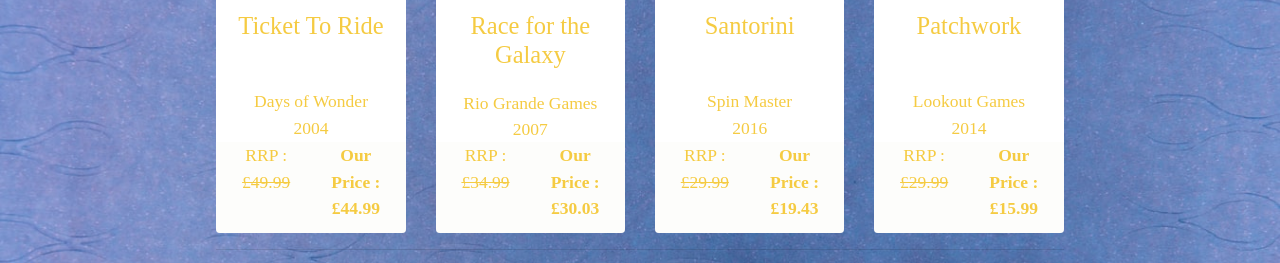
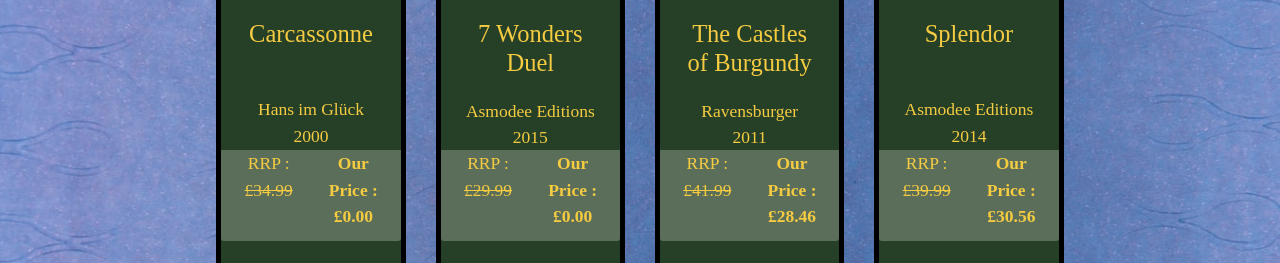
Before and after one commit to Scrambles86/dice_depot, a Django app: page /products/ in a window 1280 px wide. Shown: the part 1910-2173 px from the top of the page. Run offline with Django 3.2, Linux system fonts and the light colour scheme; data comes from the database, SQL or seed files in the repository; some libraries are stand-ins or nearby versions; some web fonts are replaced.

Commit message:
Card styling added to products

```diff
--- a/products/templates/products/products.html
+++ b/products/templates/products/products.html
@@ -37,7 +37,7 @@
                 <div class="row">
                     {% for product in products %}
                         <div class="col-sm-6 col-md-6 col-lg-4 col-xl-3">
-                            <div class="card h-100 border-0">
+                            <div class="card h-100 card-style">
                                 <a href="{% url 'product_description' product.id %}">
                                     <img class="img-fluid" src="{{ product.image_url }}" alt="{{ product.name }}">
                                 </a>
```
